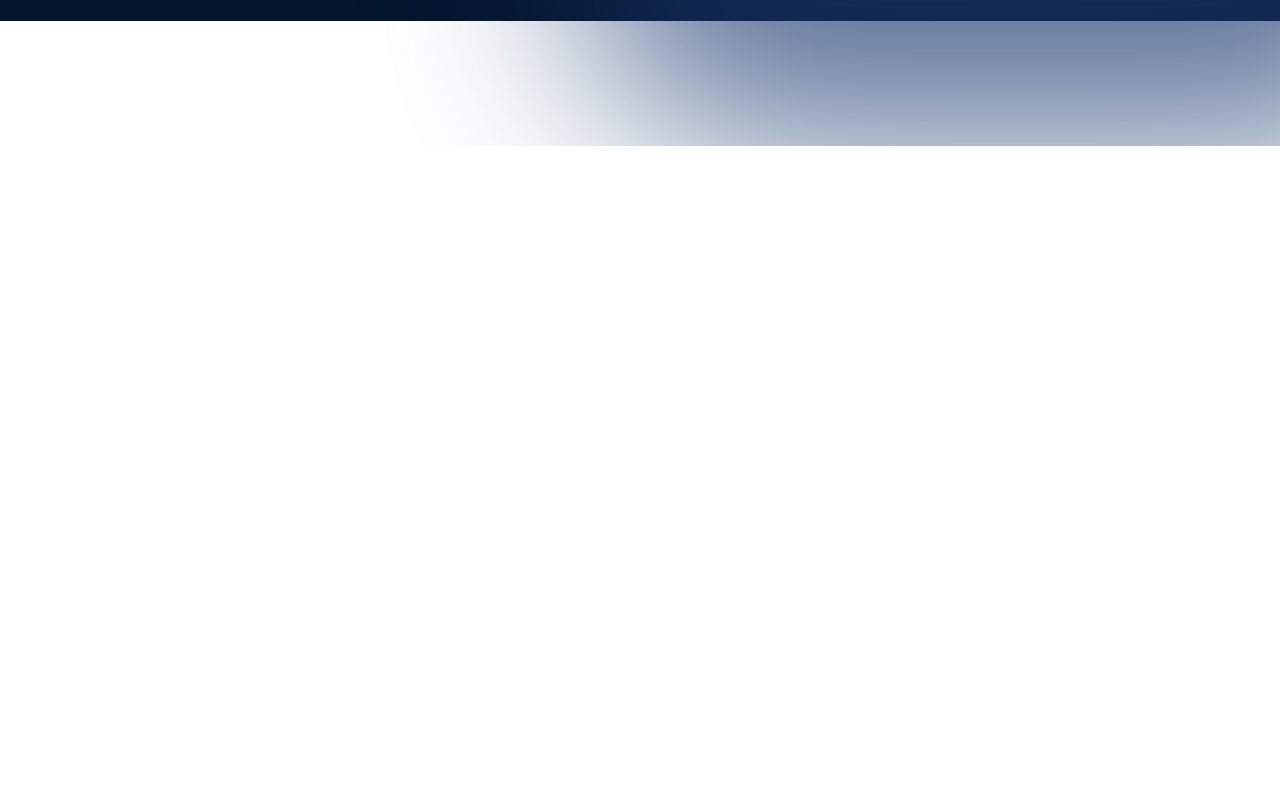
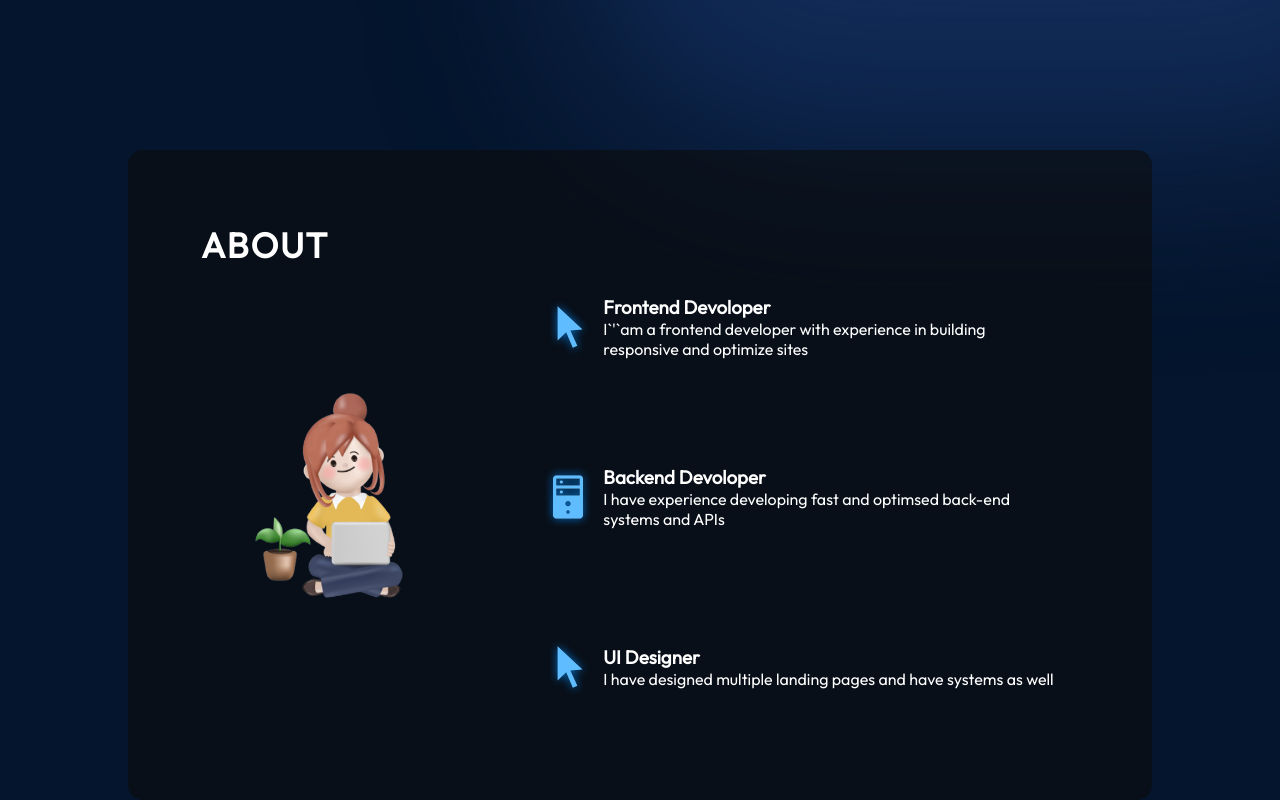
Before and after one commit to LucasFTomazela/react-portfolio, a React (Vite) app: page / in a window 1280 px wide. Shown: the part 654-1454 px from the top of the page. Before the commit the page ends 800 px from the top, so only its background shows below. Built offline with nearby package versions, Linux system fonts and the light colour scheme.

Commit message:
#section-about

```diff
--- a/src/App.jsx
+++ b/src/App.jsx
@@ -1,4 +1,5 @@
 import styles from './App.module.css';
+import { About } from './components/About/About';
 import { Hero } from './components/Hero/Hero';
 import { Navbar } from './components/Navbar/Navbar';
 
@@ -9,6 +10,7 @@
     <div className={styles.App}>
       <Navbar />
       <Hero />
+      <About />
     </div>
   )
 }
--- /dev/null
+++ b/src/components/About/About.jsx
@@ -0,0 +1,36 @@
+import { getImageUrl } from '../../utils';
+import styles from './About.module.css';
+
+export const About = () => {
+    return (
+        <section className={styles.container}>
+            <h2 className={styles.title}>About</h2>
+            <div className={styles.content}>
+                <img src={getImageUrl('about/aboutImage.png')} alt="Me sitting with a laptop" className={styles.aboutImage}/>
+            <ul className={styles.aboutItems}>
+                <li className={styles.aboutItem}>
+                    <img src={getImageUrl('about/cursorIcon.png')} alt="Cursor icon" />
+                    <div className={styles.aboutItemText}>
+                        <h3>Frontend Devoloper</h3>
+                        <p>I`&apos;`am a frontend developer with experience in building responsive and optimize sites</p>
+                    </div>
+                </li>
+                <li className={styles.aboutItem}>
+                    <img src={getImageUrl('about/serverIcon.png')} alt="Server icon" />
+                    <div className={styles.aboutItemText}>
+                        <h3>Backend Devoloper</h3>
+                        <p>I have experience developing fast and optimsed back-end systems and APIs  </p>
+                    </div>
+                </li>
+                <li className={styles.aboutItem}>
+                    <img src={getImageUrl('about/cursorIcon.png')} alt="UI icon" />
+                    <div className={styles.aboutItemText}>
+                        <h3>UI Designer</h3>
+                        <p>I have designed multiple landing pages and have systems as well</p>
+                    </div>
+                </li>
+            </ul>
+            </div>
+        </section>
+    )
+}
--- /dev/null
+++ b/src/components/About/About.module.css
@@ -0,0 +1,48 @@
+@import '../../vars.css';
+
+.container {
+    position: relative;
+    background-color: rgba(12, 12, 12, 0.6);
+    border-radius: 15px;
+    padding: 73px;
+    margin-top: 129px;
+    z-index: 1;
+    margin-left: 10%;
+    margin-right: 10%;
+}
+
+.title {
+    color: var(--color-text);
+    font-size: 35px;
+    font-weight: 700;
+    letter-spacing: 1.75px;
+    text-transform: uppercase;
+}
+
+.content {
+    display: flex;
+    flex-direction: row;
+    align-items: center;
+}
+
+.aboutImage {
+    width: 35%;
+}
+
+.aboutItems {
+    color: var(--color-text);
+    display: flex;
+    flex-direction: column;
+    gap: 50px;
+}
+
+.aboutItem {
+    display: flex;
+    flex-direction: row;
+    align-items: center;
+    border-radius: 20px;
+    list-style: none;
+    padding: 25px;
+    background-image: linear-gradient(90deg, rgba(165, 215, 232, 0.42) 0%, rgba(255, 255, 255, 0) 100%);
+    background-size: 0 100%;
+}
```
